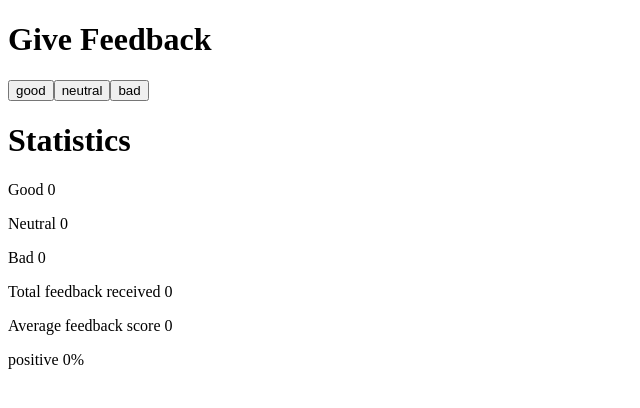
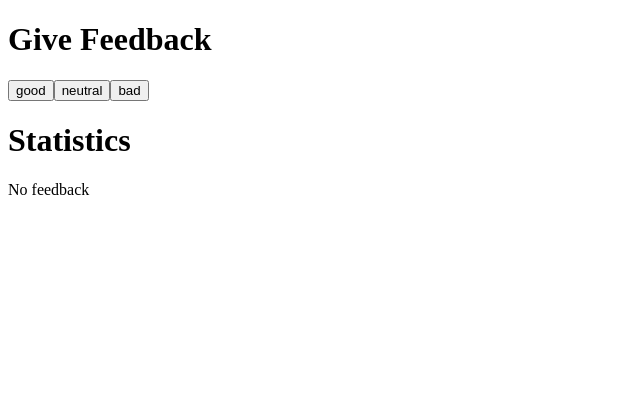
Before and after one commit to wicp/FSO-part1, a React (Create React App) app in the folder 1_6-1_11/unicafe/: page / in a window 1280 px wide. Shown: the top 408 px of the page, without its empty margins (0-640 px from the left). Built offline with nearby package versions, Linux system fonts and the light colour scheme.

Commit message:
completed 1.9

```diff
--- a/1_6-1_11/unicafe/src/App.js
+++ b/1_6-1_11/unicafe/src/App.js
@@ -14,7 +14,7 @@ const App = () => {
       <button onClick={()=> setNeutral(neutral+1)}>neutral</button>
       <button onClick={()=> setBad(bad+1)}>bad</button>
 
-      <Statistics good={good} neutral={neutral} bad= {bad} />
+      <Statistics good={good} neutral={neutral} bad={bad} />
     </div>
   )
 }
--- a/1_6-1_11/unicafe/src/Statistics.js
+++ b/1_6-1_11/unicafe/src/Statistics.js
@@ -3,9 +3,8 @@ import React from 'react'
 const Statistics = (props) => {
     const {good, neutral, bad} = props;
     const total = good+neutral+bad;
-    return (
+    const statistics = (
         <>
-        <h1>Statistics</h1>
         <p>Good {good}</p>
         <p>Neutral {neutral}</p>
         <p>Bad {bad}</p>
@@ -14,6 +13,12 @@ const Statistics = (props) => {
         <p>positive {(good/(total||1))*100}%</p>
         </>
     )
+    return (
+        <>
+        <h1>Statistics</h1>
+        {total===0 ? <p>No feedback</p> : statistics}
+        </>
+    )
 }
 
 export default Statistics
```
